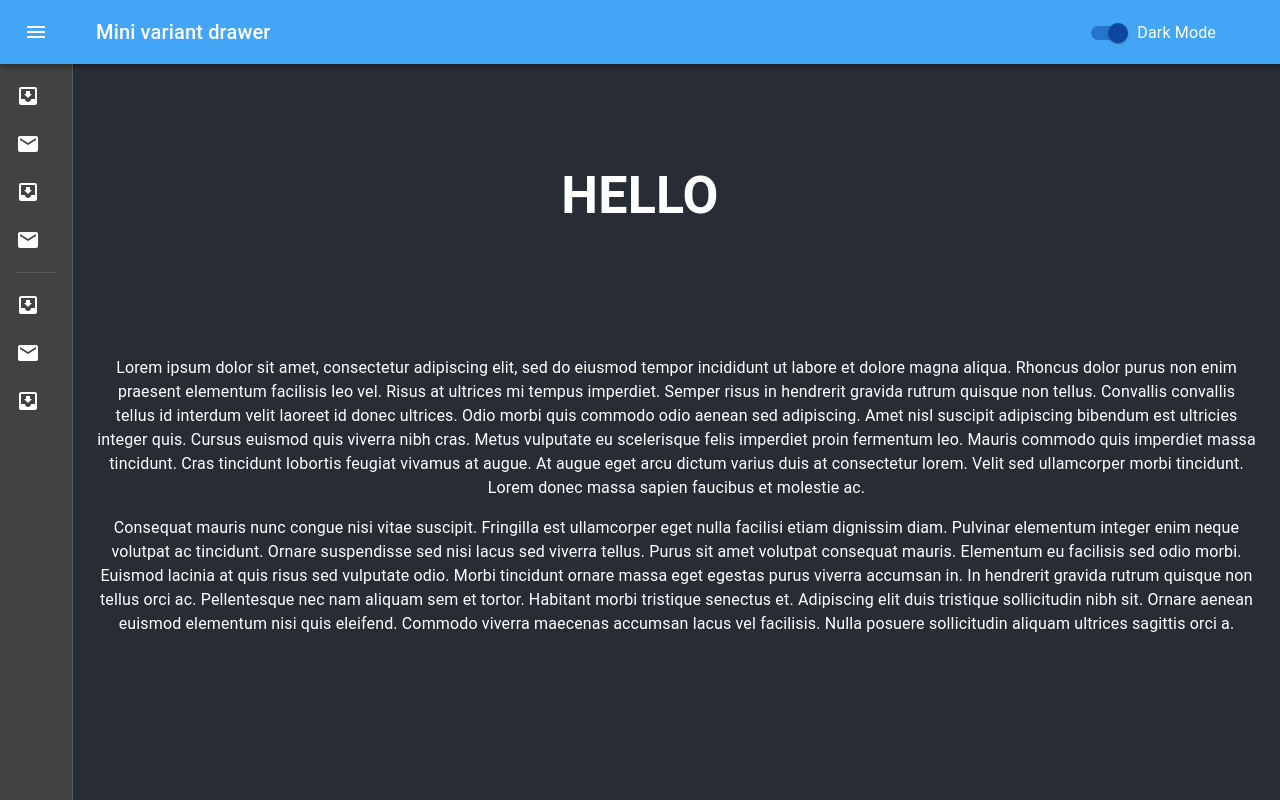
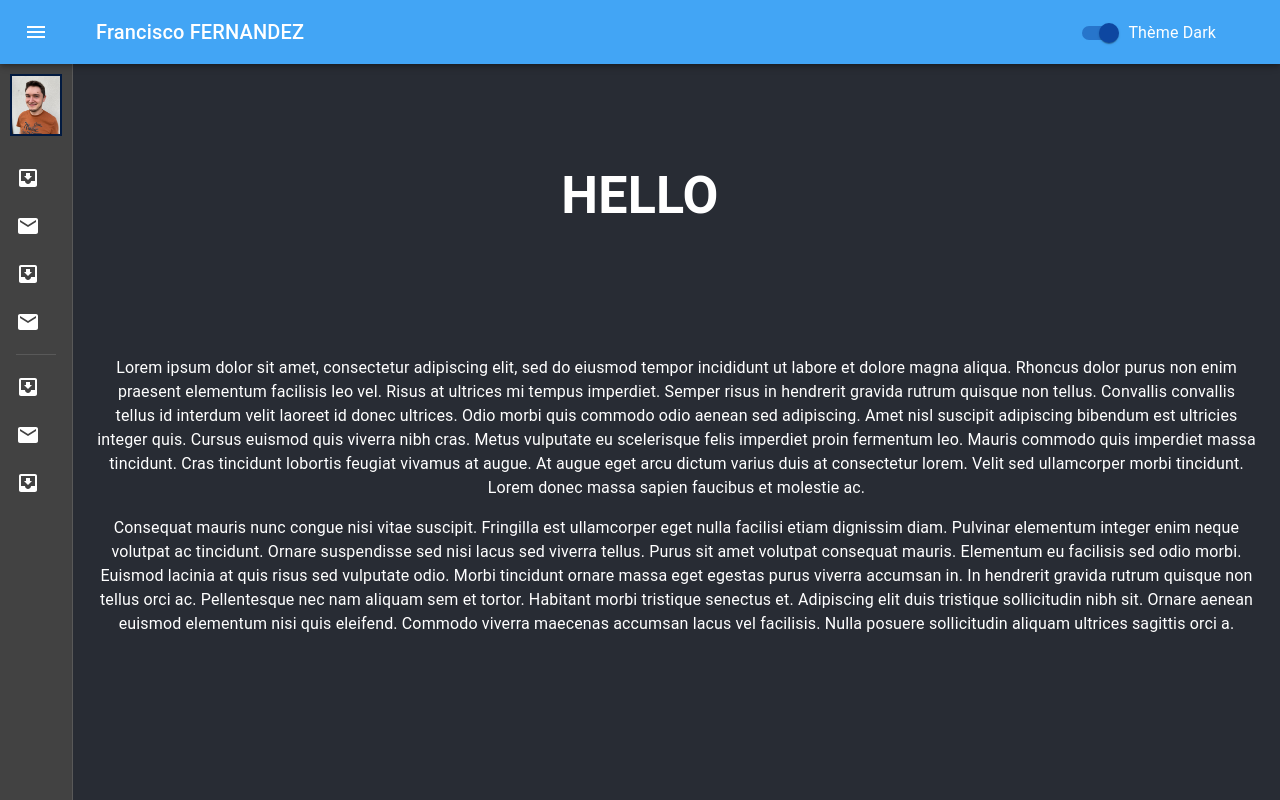
Before and after one commit to Bedhiver/websitefrancisco, a React (Create React App) app: page / in a window 1280 px wide. Built offline with nearby package versions, Linux system fonts and the light colour scheme.

Commit message:
feat: adding profile photo and refactor some code

```diff
--- a/src/App.js
+++ b/src/App.js
@@ -17,7 +17,7 @@ export default function App() {
     setTheme(!isDark);
   };
 
-  const language = translateTo("english");
+  const language = translateTo("french");
 
   return (
     <ThemeProvider
--- a/src/components/DefaultSideBar.js
+++ b/src/components/DefaultSideBar.js
@@ -20,6 +20,7 @@ import MailIcon from "@material-ui/icons/Mail";
 import { fade } from "@material-ui/core/styles/colorManipulator";
 import { Box, colors } from "@material-ui/core";
 import SwitchTheme from "./SwitchTheme";
+import profilePhoto from "./../assets/photoprofil.jpg";
 
 const drawerWidth = 240;
 
@@ -45,7 +46,7 @@ const useStyles = makeStyles((theme) => ({
   menuButton: {
     marginRight: 36,
     "&:hover": {
-      backgroundColor: fade(colors.red[900], 0.2),
+      backgroundColor: fade(colors.common.black, 0.1),
       "@media (hover: none)": {
         backgroundColor: "transparent",
       },
@@ -126,7 +127,7 @@ export default function MiniDrawer(props) {
             <MenuIcon />
           </IconButton>
           <Typography variant="h6" noWrap>
-            Mini variant drawer
+            Francisco FERNANDEZ
           </Typography>
           <Box ml="auto" mr={3}>
             <SwitchTheme
@@ -159,6 +160,7 @@ export default function MiniDrawer(props) {
           </IconButton>
         </div>
         {/* <Divider /> */}
+        <img src={profilePhoto} alt={profilePhoto} style={{margin: 10, border: "2px solid #021a40"}} />
         <List>
           {["Inbox", "Starred", "Send email", "Drafts"].map((text, index) => (
             <ListItem button key={text}>
--- a/src/components/SwitchTheme.js
+++ b/src/components/SwitchTheme.js
@@ -22,9 +22,7 @@ export default function SwitchTheme(props) {
         />
       }
       label={
-        state.checked
-          ? props.language.darkTheme
-          : props.language.lightTheme
+        state.checked ? props.language.darkTheme : props.language.lightTheme
       }
     />
   );
```
Also changed, not shown: src/index.js (+0 -15 lines), src/assets/photoprofil.jpg (added).
